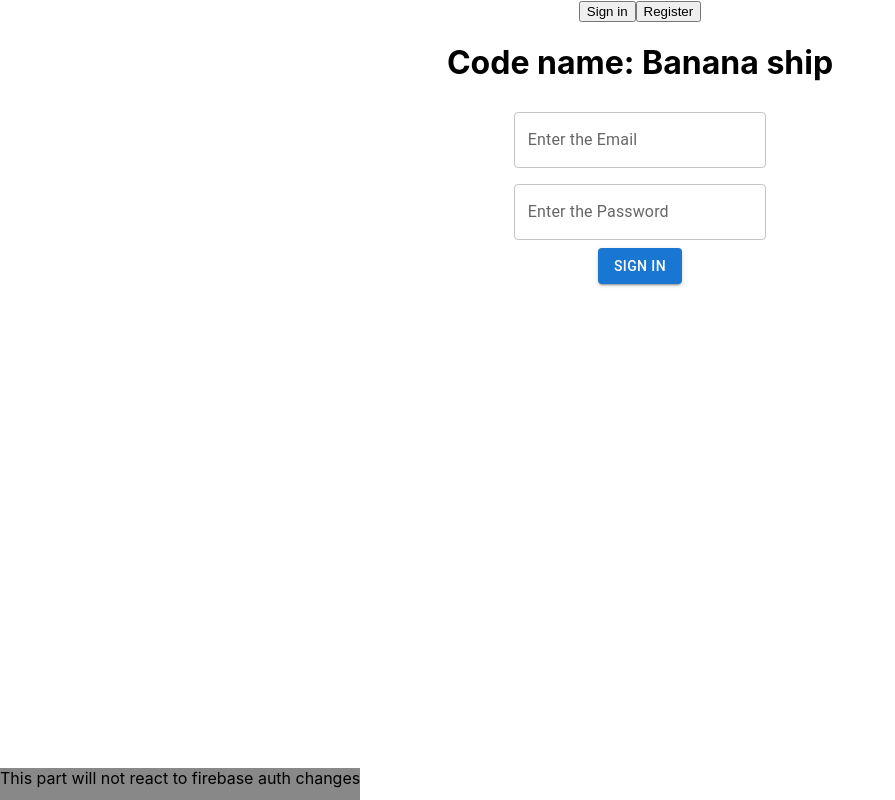
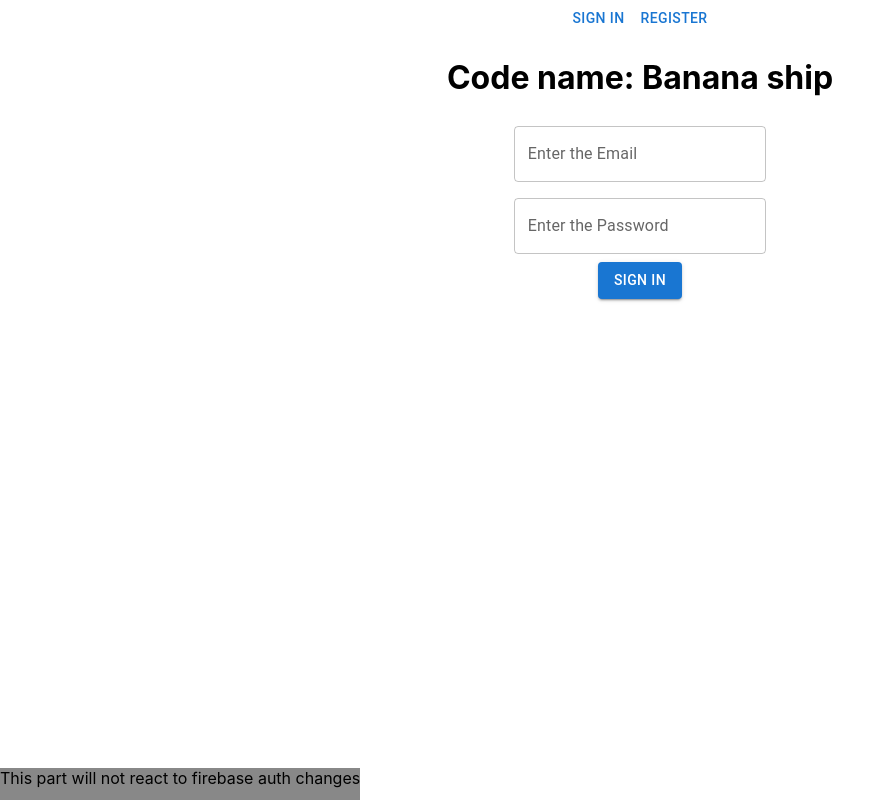
Before and after one commit to benjaminbradley/bananaship.firebase, a React (Create React App) app: page /login in a window 1280 px wide. Shown: the whole page, without its empty margins (0-895 px from the left). Built offline with nearby package versions, Linux system fonts and the light colour scheme.

Commit message:
improve header appearance and error handling

```diff
--- a/src/components/UserCreds.js
+++ b/src/components/UserCreds.js
@@ -32,15 +32,18 @@ function UserActions({
   return (
     <div className="UserActions">
       {currentUser != null ?
-        <button
-          onClick={doSignOut}
-        >
-          Sign out
-        </button>
+        <>
+          {currentUser?.email}
+          <Button
+            onClick={doSignOut}
+          >
+            Sign out
+          </Button>
+        </>
       :
         <>
-          <button onClick={() => navigate('/login')}>Sign in</button>
-          <button onClick={() => navigate('/register')}>Register</button>
+          <Button onClick={() => navigate('/login')}>Sign in</Button>
+          <Button onClick={() => navigate('/register')}>Register</Button>
         </>
       }
     </div>
@@ -71,6 +74,8 @@ const UserCredsForm = ({
         toast.error('Please check the Password');
       } else if(error.code === 'auth/user-not-found'){
         toast.error('Please check the Email');
+      } else {
+        toast.error('An error occurred during login: ' + error.code);
       }
     })
   };
@@ -86,6 +91,10 @@ const UserCredsForm = ({
         toast.error('Please check the Password');
       } else if(error.code === 'auth/user-not-found'){
         toast.error('Please check the Email');
+      } else if(error.code === 'auth/email-already-in-use'){
+        toast.error('That email is already registered');
+      } else {
+        toast.error('An error occurred during registration: ' + error.code);
       }
     })
   };
```
